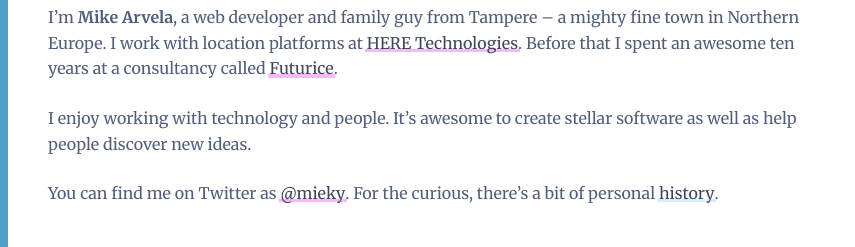
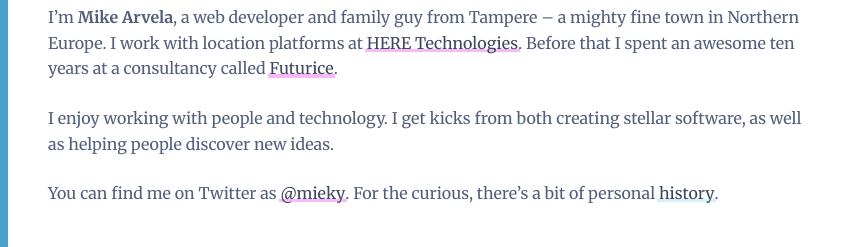
Before and after one commit to mieky/mieky.github.io, a Jekyll site: the page built from index.md, in a window 1280 px wide. Shown: the part 292-539 px from the top of the page, without its empty margins (0-855 px from the left). Built offline with Jekyll 4.4.1, drawn with Linux system fonts in a browser that asks for light colours; grey boxes are pictures that could not be loaded.

Commit message:
Tweak some more, Benson

```diff
--- a/index.md
+++ b/index.md
@@ -9,6 +9,6 @@ site_title: Mike Arvela
 
 I'm <strong>Mike Arvela</strong>, a web developer and family guy from Tampere – a mighty fine town in Northern Europe. I work with location platforms at <a href="https://www.here.com/" class="external-link">HERE Technologies</a>. Before that I spent an awesome ten years at a consultancy called [Futurice](https://www.futurice.com/).
 
-I enjoy working with technology and people. It's awesome to create stellar software as well as help people discover new ideas.
+I enjoy working with people and technology. I get kicks from both creating stellar software, as well as helping people discover new ideas.
 
 You can find me on Twitter as [@mieky](https://twitter.com/mieky). For the curious, there's a bit of personal <a href="/about.html">history</a>.
```
